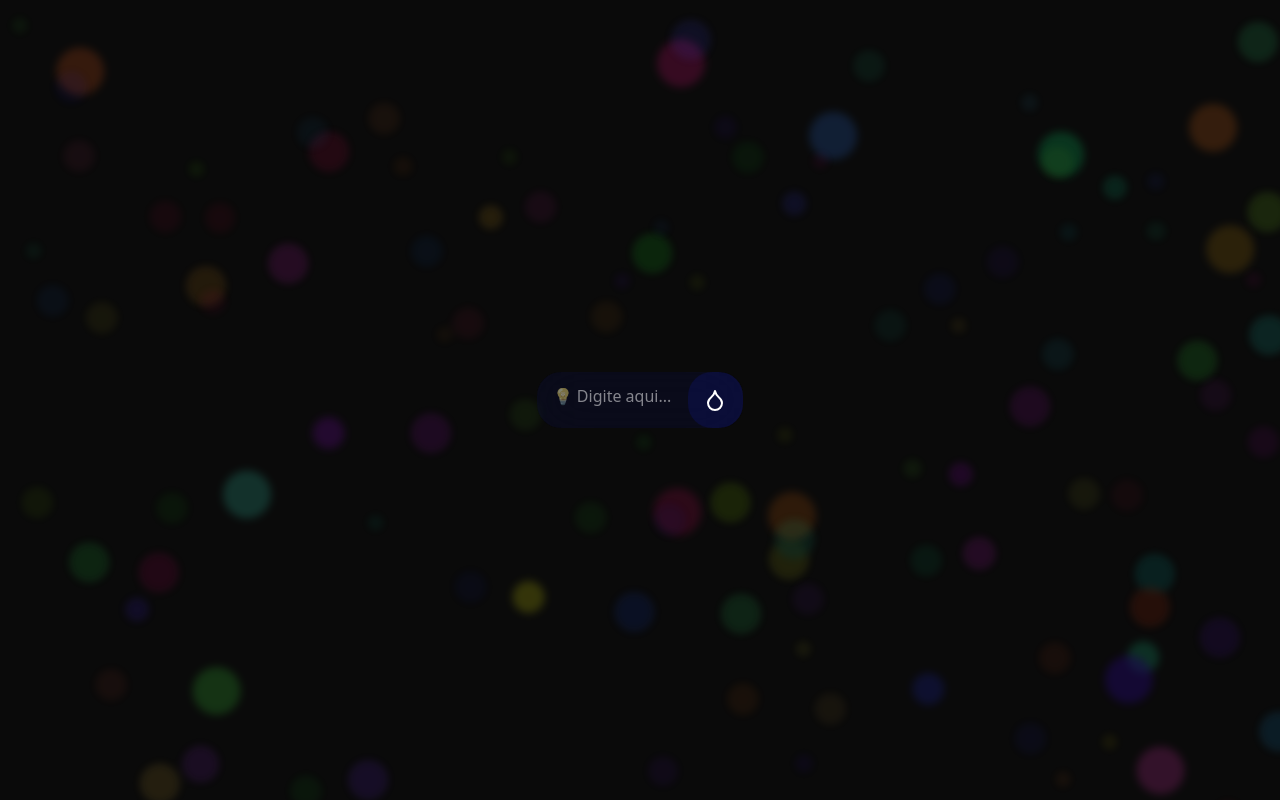
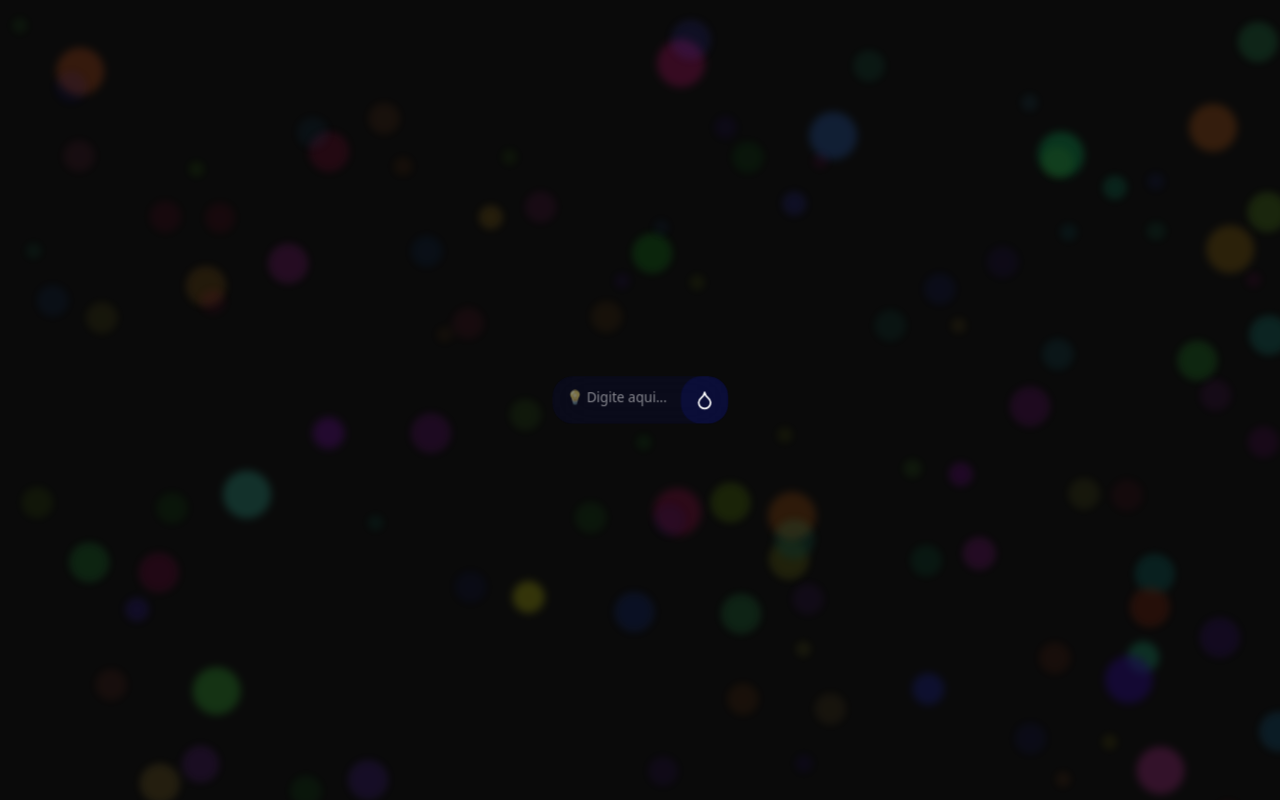
Before and after one commit to androsgithub/dropidea, a React (Vite) app: page / in a window 1280 px wide. Built offline with nearby package versions, Linux system fonts and the light colour scheme; a web font is replaced by a local one.

Commit message:
feat: Enhance Input component with focus state handling and adjust ParticleModal form width

```diff
--- a/src/components/Input.tsx
+++ b/src/components/Input.tsx
@@ -5,7 +5,9 @@ import { useGlobalStore } from '../stores/useGlobalStore';
 import { getRandomColor } from '../util/Colors';
 export const Input = () => {
   const [color, setColor] = useState<string>('');
+  const [inputInFocus, setInputInFocus] = useState(false);
   const creating = useGlobalStore((state) => state.creating);
+
   const containerVariants: Variants = {
     initial: {
       opacity: 0,
@@ -13,7 +15,8 @@ export const Input = () => {
       y: 400
     },
     animate: {
-      scale: 1,
+      scale: 0.85,
+
       height: 'auto',
       minWidth: `var(--container-2xs)`,
       opacity: 1,
@@ -31,6 +34,17 @@ export const Input = () => {
       borderRadius: '1rem',
       height: '2rem',
       width: '2rem',
+      y: 0
+    },
+    focus: {
+      scale: 1,
+      height: 'auto',
+      minWidth: `var(--container-2xs)`,
+      opacity: 1,
+      borderRadius: `var(--radius-3xl)`,
+      backgroundColor: color + '24',
+      filter: `grayscale(25%)`,
+      width: 'auto',
       y: 0
     }
   };
@@ -70,14 +84,16 @@ export const Input = () => {
       }}
       layout
       initial="initial"
-      animate={creating ? 'creating' : 'animate'}
-      className="relative flex field-sizing-content items-stretch justify-between overflow-hidden bg-neutral-600/75 backdrop-blur-xl"
+      animate={creating ? 'creating' : inputInFocus ? 'focus' : 'animate'}
+      className="relative flex field-sizing-content max-h-[calc(100vh-12rem)] items-stretch justify-between overflow-hidden bg-neutral-600/75 backdrop-blur-xl"
     >
       <input type="hidden" name="color" value={color} />
       <AnimatePresence>
         {!creating && (
           <>
             <motion.textarea
+              onFocus={() => setInputInFocus(true)}
+              onBlur={() => setInputInFocus(false)}
               minLength={8}
               variants={textareaVariants}
               initial="creating"
@@ -93,7 +109,7 @@ export const Input = () => {
               name="idea"
               rows={1}
               placeholder="💡 Digite aqui..."
-              className="flex field-sizing-content w-full max-w-sm flex-1 resize-none overflow-hidden rounded px-4 py-3 transition-all outline-none"
+              className="scrollbar-float flex field-sizing-content w-full max-w-sm flex-1 resize-none overflow-auto rounded px-4 py-3 transition-all outline-none"
             />
             <motion.button
               variants={buttonVariants}
--- a/src/components/ParticleModal/index.tsx
+++ b/src/components/ParticleModal/index.tsx
@@ -72,7 +72,7 @@ export function ParticleModal() {
             duration: 0.1
           }}
         >
-          <motion.form onSubmit={onSave} className="flex gap-4">
+          <motion.form onSubmit={onSave} className="flex max-w-[calc(100vw-12rem)] gap-4">
             <Tabs>
               <TabButtons>
                 {[
```
